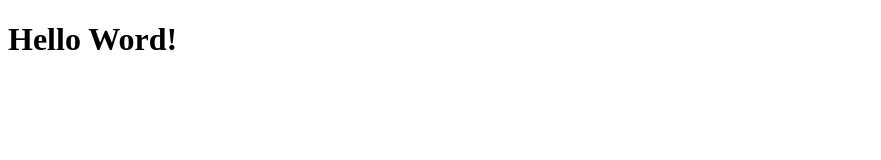
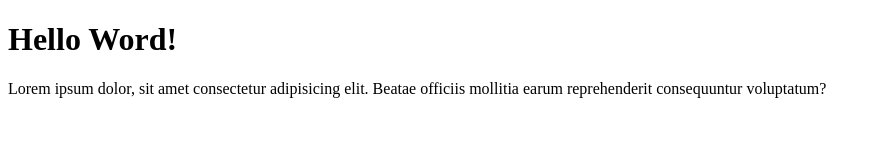
Before and after one commit to Hasmar03/hc-git-test, a plain HTML site: page index.html in a window 1280 px wide. Shown: the whole page, without its empty margins (0-881 px from the left). Drawn offline with Linux system fonts and the light colour scheme.

Commit message:
menambahkan paragraf

```diff
--- a/index.html
+++ b/index.html
@@ -7,5 +7,9 @@
   </head>
   <body>
     <h1>Hello Word!</h1>
+    <p>
+      Lorem ipsum dolor, sit amet consectetur adipisicing elit. Beatae officiis
+      mollitia earum reprehenderit consequuntur voluptatum?
+    </p>
   </body>
 </html>
```
